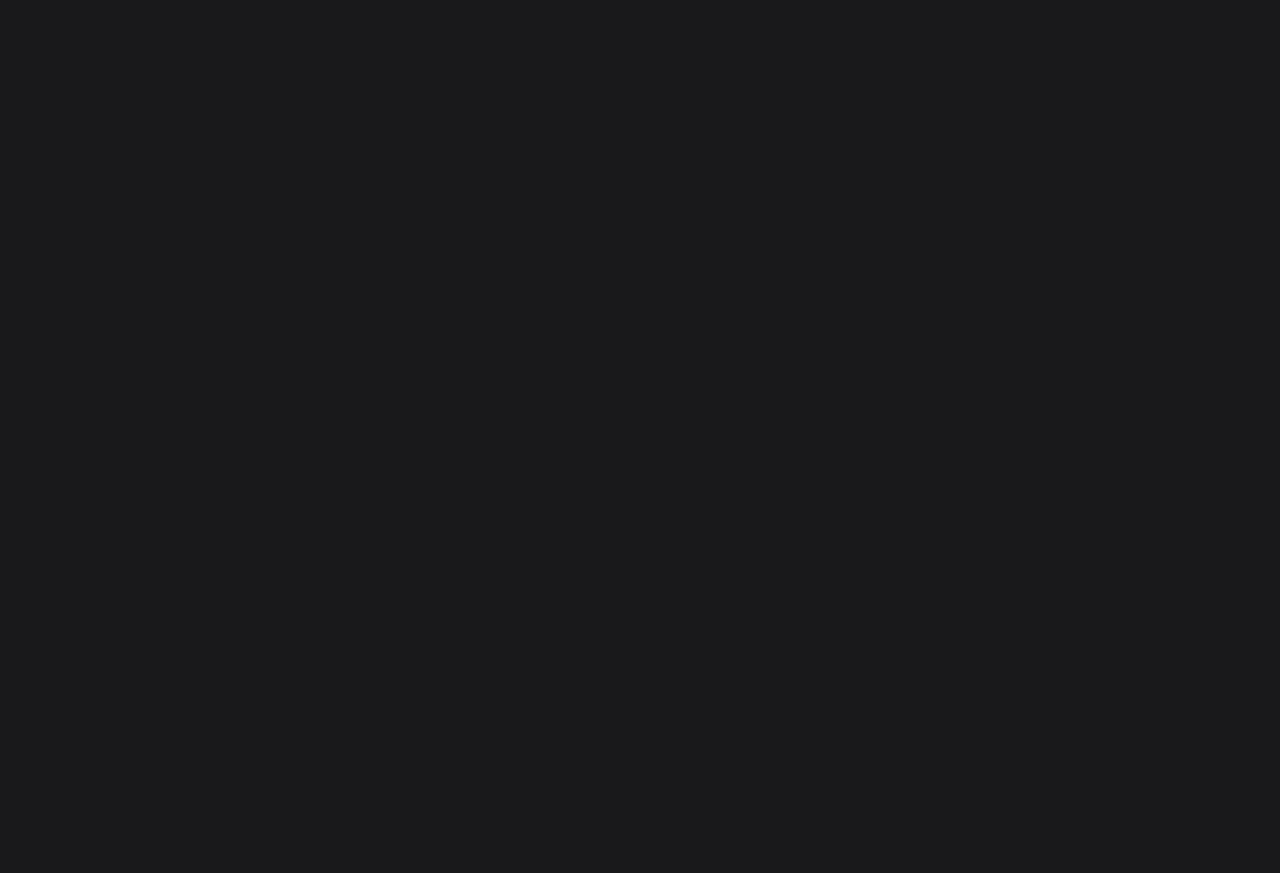
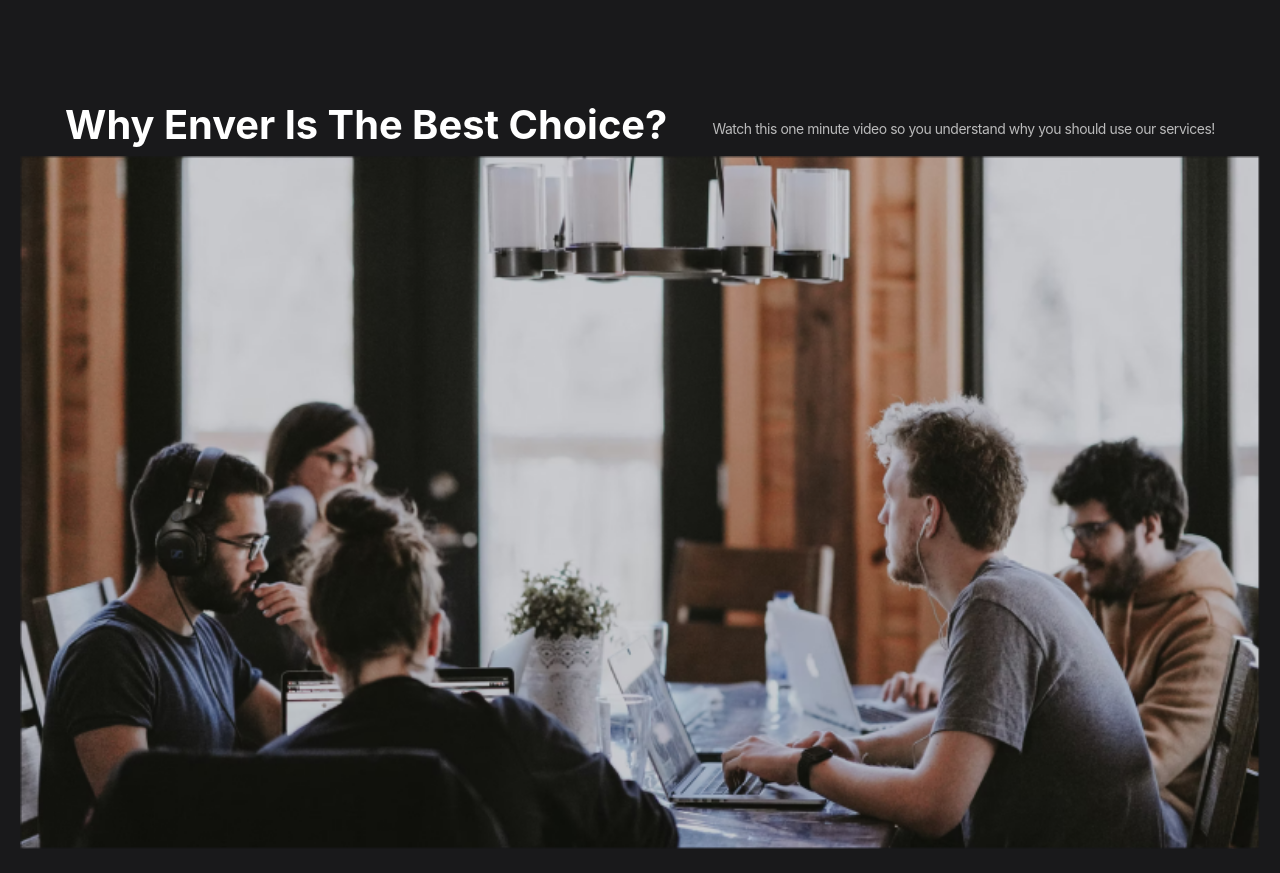
Before and after one commit to tawsifhye/agency-react-sass, a React (Create React App) app: page / in a window 1280 px wide. Shown: the part 623-1496 px from the top of the page. Before the commit the page ends 800 px from the top, so only its background shows below. Built offline with nearby package versions, Linux system fonts and the light colour scheme.

Commit message:
why enver added

```diff
--- a/src/Components/Home.js
+++ b/src/Components/Home.js
@@ -2,11 +2,13 @@
 import Navbar from './Navbar'
 import '../Styles/Home.scss'
 import Hero from './Hero';
+import WhyEnver from './WhyEnver';
 const Home = () => {
     return (
         <>
             <Navbar />
             <Hero />
+            <WhyEnver />
         </>
     );
 };
--- a/src/Components/Navbar.js
+++ b/src/Components/Navbar.js
@@ -39,7 +39,8 @@
                 }
 
                 {
-                    togglerClicked && <div className="mobile-menu">
+                    togglerClicked &&
+                    <div className="mobile-menu">
                         <a href="http://">Home</a>
                         <a href="http://">Services</a>
                         <a href="http://">Our Projects</a>
--- a/src/Components/WhyEnver.js
+++ b/src/Components/WhyEnver.js
@@ -1,9 +1,18 @@
 import React from 'react';
-
+import '../Styles/WhyEnver.scss'
+import meeting_img from '../images/image4.png'
 const WhyEnver = () => {
     return (
         <div className='why-enver'>
-
+            <div>
+                <div>
+                    Why Enver Is The Best Choice?
+                </div>
+                <p>
+                    Watch this one minute video so you understand why you should use our services!
+                </p>
+            </div>
+            <img src={meeting_img} alt="" />
         </div>
     );
 };
--- /dev/null
+++ b/src/Styles/WhyEnver.scss
@@ -0,0 +1,22 @@
+@import 'Variables';
+@import 'common';
+.why-enver{
+    margin-top: 100px;
+
+    div{
+        display: flex;
+        justify-content: space-evenly;
+        div{
+        @include title(bold, 39.8214px, 46px);
+    }
+    p{
+        @extend .details;
+    }
+    @media (max-width: $sm_breakpoint) {
+        flex-direction: column;
+    }
+ }
+ img{
+     width: 100%;
+ }
+}
```
